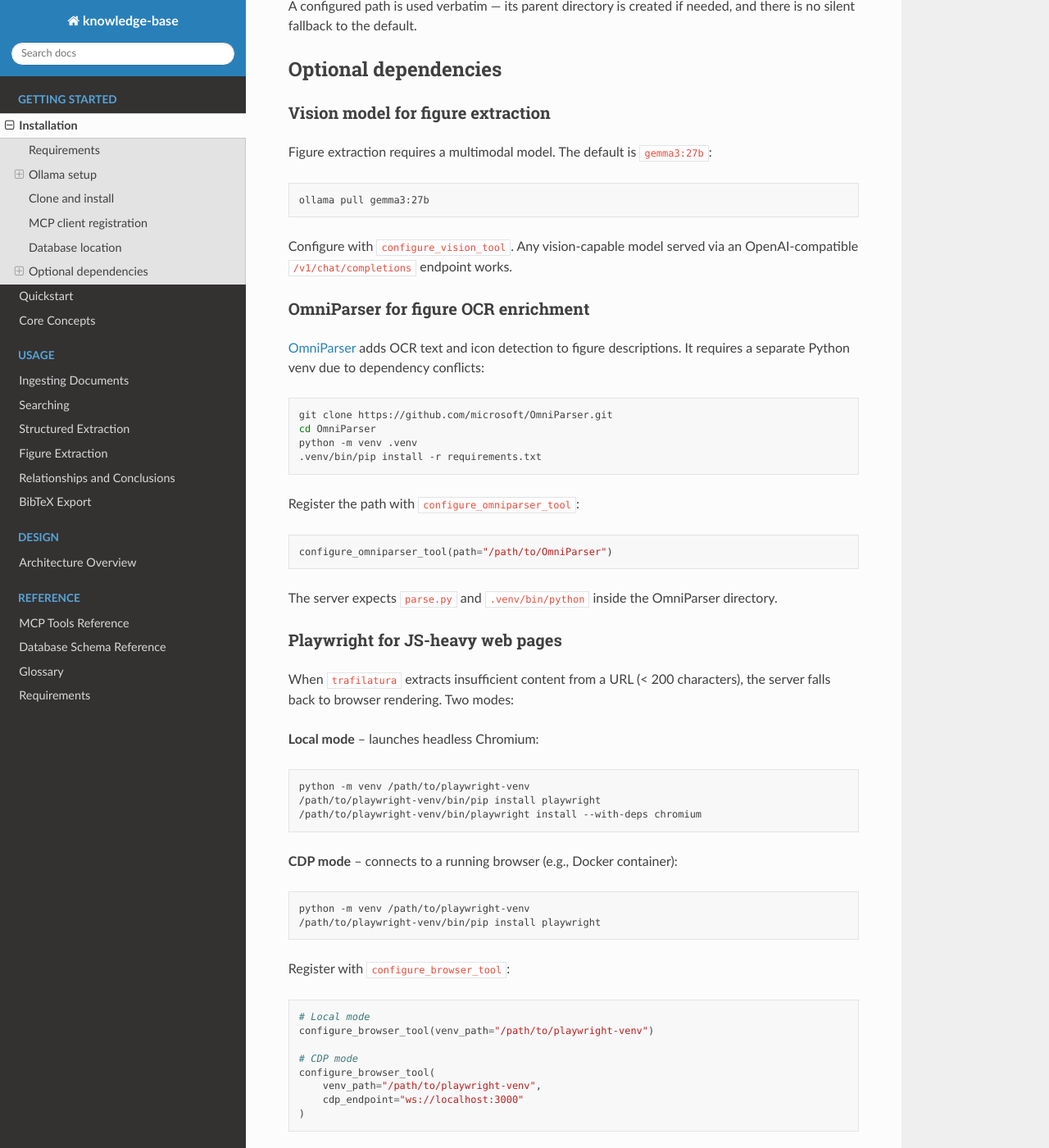
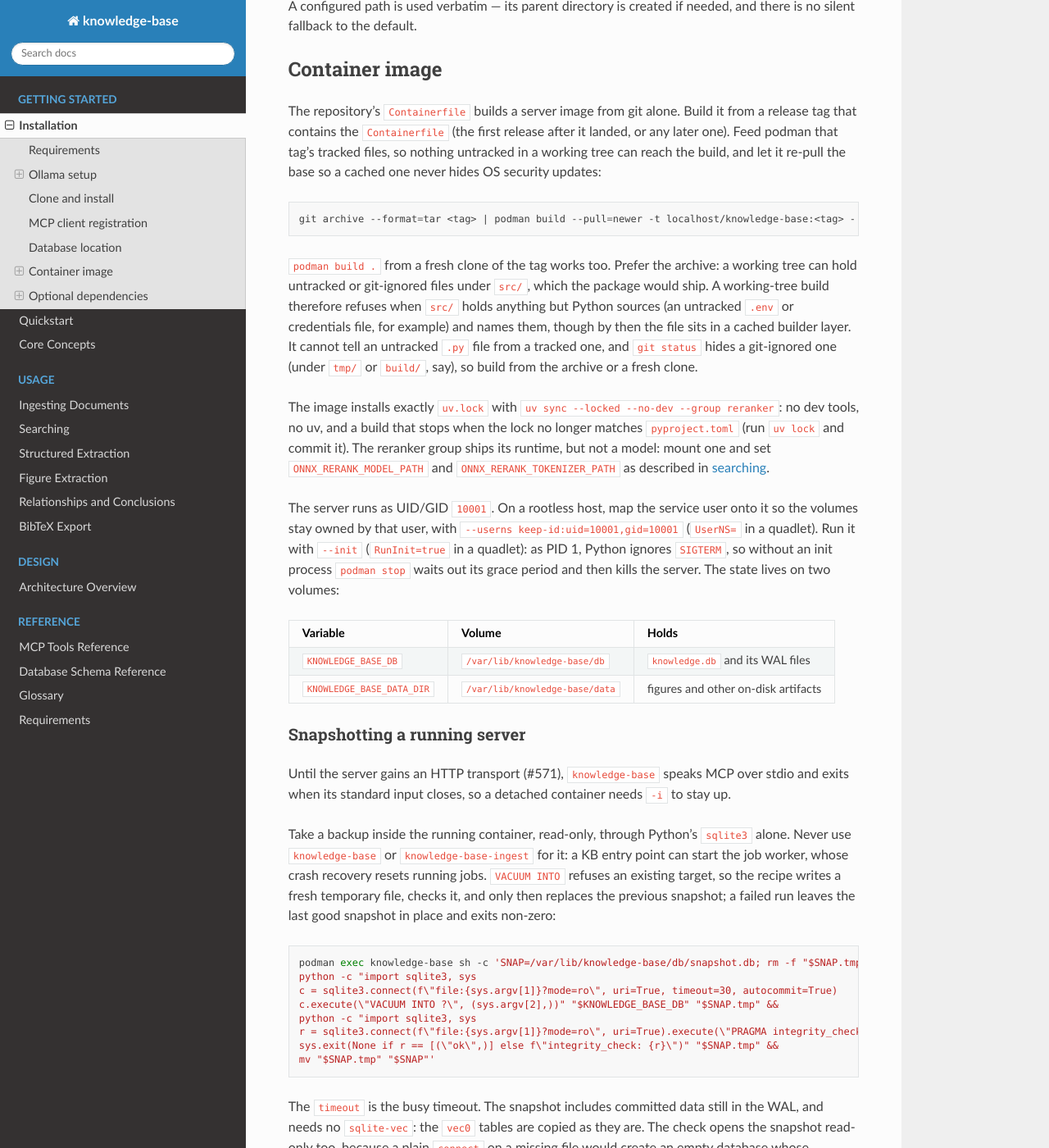
Before and after one commit to dutiona/knowledge-base, a Sphinx documentation site: the page built from docs/getting-started/installation.md, in a window 1280 px wide and 1400 px high, scrolled down 2203 px. Shown: the whole window at 82% size. Built offline with Sphinx 7.4.7 and the Read the Docs theme 3.1.0, drawn with Linux system fonts in a browser that asks for light colours; some of the changed text lies outside the part shown.

Commit message:
build(container): build the KB server image from the committed uv.lock (#575)
The infra deploy needs any knowledge-base release tag to become a server image built
from git alone, reproducibly, with no local or secret files packaged into it.

- Two-stage Containerfile on python:3.12-slim-trixie: `uv sync --locked --no-dev
  --group reranker`, a runtime carrying only the venv, fixed UID/GID 10001, and the
  database and data directory on separate volumes.
- Build from `git archive <tag> | podman build -`; an allowlist `.containerignore`, and a
  working-tree build refuses non-Python files under `src/` so a stray `.env` never ships.
- A test pins the backup property: a read-only `VACUUM INTO` snapshots a live WAL database
  with vec0 tables; the docs carry the snapshot recipe and run with `--init`.
- `hatchling>=1.27` for the PEP 639 licence metadata.

Closes #570
Refs dutiona/infra#37

Co-Authored-By: Claude Opus 5.5 <noreply@anthropic.com>

````diff
--- a/docs/getting-started/installation.md
+++ b/docs/getting-started/installation.md
@@ -96,6 +96,63 @@ To use a different location, set it by precedence (highest first):
 A configured path is used verbatim — its parent directory is created if needed, and
 there is no silent fallback to the default.
 
+## Container image
+
+The repository's `Containerfile` builds a server image from git alone. Build it from a release tag that contains the
+`Containerfile` (the first release after it landed, or any later one). Feed podman that tag's tracked files, so nothing
+untracked in a working tree can reach the build, and let it re-pull the base so a cached one never hides OS security
+updates:
+
+```bash
+git archive --format=tar <tag> | podman build --pull=newer -t localhost/knowledge-base:<tag> -
+```
+
+`podman build .` from a fresh clone of the tag works too. Prefer the archive: a working tree can hold untracked or
+git-ignored files under `src/`, which the package would ship. A working-tree build therefore refuses when `src/` holds
+anything but Python sources (an untracked `.env` or credentials file, for example) and names them, though by then the
+file sits in a cached builder layer. It cannot tell an untracked `.py` file from a tracked one, and `git status` hides
+a git-ignored one (under `tmp/` or `build/`, say), so build from the archive or a fresh clone.
+
+The image installs exactly `uv.lock` with `uv sync --locked --no-dev --group reranker`: no dev tools, no uv, and a
+build that stops when the lock no longer matches `pyproject.toml` (run `uv lock` and commit it). The
+reranker group ships its runtime, but not a model: mount one and set `ONNX_RERANK_MODEL_PATH` and
+`ONNX_RERANK_TOKENIZER_PATH` as described in [searching](../usage/searching.md#cross-encoder-reranking).
+
+The server runs as UID/GID `10001`. On a rootless host, map the service user onto it so the volumes stay owned by
+that user, with `--userns keep-id:uid=10001,gid=10001` (`UserNS=` in a quadlet). Run it with `--init`
+(`RunInit=true` in a quadlet): as PID 1, Python ignores `SIGTERM`, so without an init process `podman stop` waits out
+its grace period and then kills the server. The state lives on two volumes:
+
+| Variable                  | Volume                         | Holds                               |
+| ------------------------- | ------------------------------ | ----------------------------------- |
+| `KNOWLEDGE_BASE_DB`       | `/var/lib/knowledge-base/db`   | `knowledge.db` and its WAL files    |
+| `KNOWLEDGE_BASE_DATA_DIR` | `/var/lib/knowledge-base/data` | figures and other on-disk artifacts |
+
+### Snapshotting a running server
+
+Until the server gains an HTTP transport (#571), `knowledge-base` speaks MCP over stdio and exits when its standard
+input closes, so a detached container needs `-i` to stay up.
+
+Take a backup inside the running container, read-only, through Python's `sqlite3` alone. Never use `knowledge-base`
+or `knowledge-base-ingest` for it: a KB entry point can start the job worker, whose crash recovery resets running
+jobs. `VACUUM INTO` refuses an existing target, so the recipe writes a fresh temporary file, checks it, and only then
+replaces the previous snapshot; a failed run leaves the last good snapshot in place and exits non-zero:
+
+```bash
+podman exec knowledge-base sh -c 'SNAP=/var/lib/knowledge-base/db/snapshot.db; rm -f "$SNAP.tmp"
+python -c "import sqlite3, sys
+c = sqlite3.connect(f\"file:{sys.argv[1]}?mode=ro\", uri=True, timeout=30, autocommit=True)
+c.execute(\"VACUUM INTO ?\", (sys.argv[2],))" "$KNOWLEDGE_BASE_DB" "$SNAP.tmp" &&
+python -c "import sqlite3, sys
+r = sqlite3.connect(f\"file:{sys.argv[1]}?mode=ro\", uri=True).execute(\"PRAGMA integrity_check\").fetchall()
+sys.exit(None if r == [(\"ok\",)] else f\"integrity_check: {r}\")" "$SNAP.tmp" &&
+mv "$SNAP.tmp" "$SNAP"'
+```
+
+The `timeout` is the busy timeout. The snapshot includes committed data still in the WAL, and needs no `sqlite-vec`:
+the `vec0` tables are copied as they are. The check opens the snapshot read-only too, because a plain `connect` on a
+missing file would create an empty database whose `integrity_check` is `ok`.
+
 ## Optional dependencies
 
 ### Vision model for figure extraction
--- a/pyproject.toml
+++ b/pyproject.toml
@@ -1,5 +1,5 @@
 [build-system]
-requires = ["hatchling"]
+requires = ["hatchling>=1.27"]
 build-backend = "hatchling.build"
 
 [project]
````
Also changed, not shown: 3 other files.
